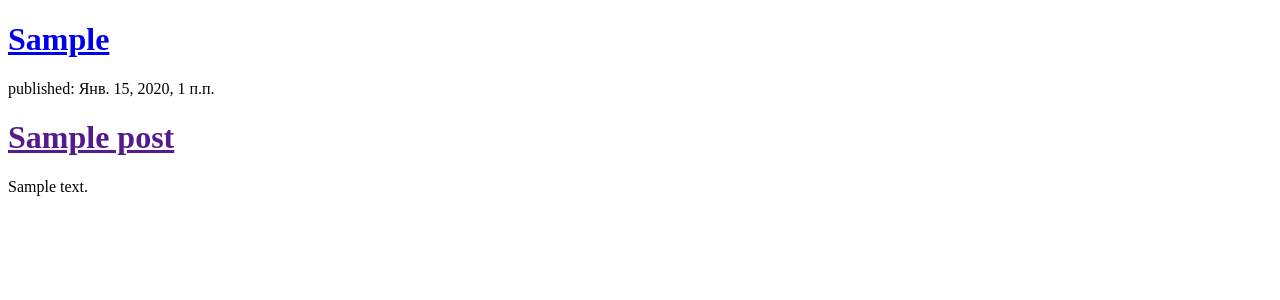
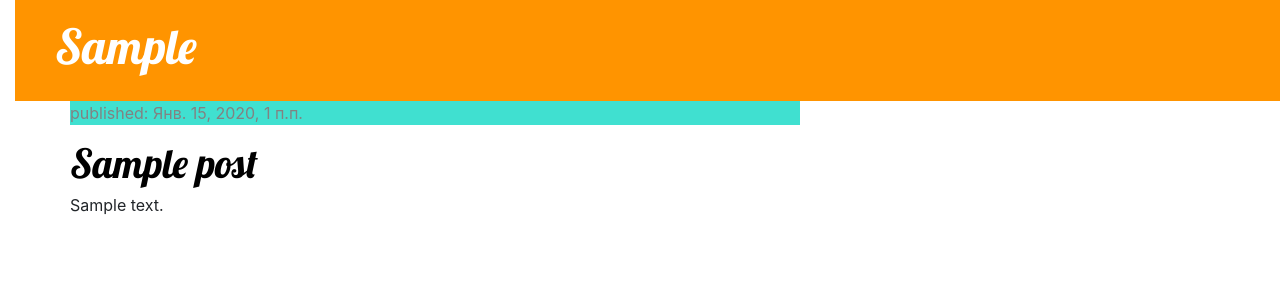
Before and after one commit to PFdevelopment/my-first-blog, a Django app: template blog/templates/blog/post_list.html in a window 1280 px wide. Shown: the top 300 px of the page. Run offline with Django 3.2, Linux system fonts and the light colour scheme; the template is opened without the code that fills it: values that come from a table or form of the project are taken from there, others are empty; tables that the repository leaves empty hold one stand-in row (values such as "Sample post"); some libraries are stand-ins or nearby versions.

Commit message:
Adding CSS.

```diff
--- /dev/null
+++ b/blog/static/css/blog.css
@@ -0,0 +1,56 @@
+body {
+  padding-left: 15px;
+}
+
+h1 a {
+  font-family: 'Lobster';
+  color: #FCA205;
+}
+
+.page-header {
+    background-color: #ff9400;
+    margin-top: 0;
+    padding: 20px 20px 20px 40px;
+}
+
+.page-header h1, .page-header h1 a, .page-header h1 a:visited, .page-header h1 a:active {
+    color: #ffffff;
+    font-size: 36pt;
+    text-decoration: none;
+}
+
+.content {
+    margin-left: 40px;
+}
+
+h1, h2, h3, h4 {
+    font-family: 'Lobster', cursive;
+}
+
+.date {
+    color: #828282;
+    background-color: turquoise;
+}
+
+.save {
+    float: right;
+}
+
+.post-form textarea, .post-form input {
+    width: 100%;
+}
+
+.top-menu, .top-menu:hover, .top-menu:visited {
+    color: #ffffff;
+    float: right;
+    font-size: 26pt;
+    margin-right: 20px;
+}
+
+.post {
+    margin-bottom: 70px;
+}
+
+.post h1 a, .post h1 a:visited {
+    color: #000000;
+}
--- a/blog/templates/blog/post_list.html
+++ b/blog/templates/blog/post_list.html
@@ -1,21 +1,34 @@
+{% load staticfiles %}
 <!DOCTYPE html>
 <html>
     <head>
         <title>Vovan's Blog</title>
+        <link rel="stylesheet" href="https://maxcdn.bootstrapcdn.com/bootstrap/4.0.0-beta/css/bootstrap.min.css" integrity="sha384-/Y6pD6FV/Vv2HJnA6t+vslU6fwYXjCFtcEpHbNJ0lyAFsXTsjBbfaDjzALeQsN6M" crossorigin="anonymous">
+        <link href="//fonts.googleapis.com/css?family=Lobster&subset=latin,latin-ext" rel="stylesheet" type="text/css">
+        <link rel="stylesheet" href="{% static 'css/blog.css' %}">
     </head>
     <body>
-        <div>
+        <div class="page-header">
           <h1><a href="/">Sample</a></h1>
         </div>
         <!-- Starting for loop -->
+        <div class="content container">
+          <div class="row">
+            <div class="col-md-8">
               {% for post in posts %}
-          <div>
+                <div class="post">
                   <!-- Accessing data -->
+                  <div class="date">
                     <p>published: {{ post.published_date }}</p>
+                  </div>
                   <h1><a href="">{{ post.title }}</a></h1>
                   <p>{{ post.text|linebreaksbr }}</p>
                 </div>
               {% endfor %}
+            </div>
+          </div>
+        </div>
+
         <!-- Ending for loop -->
     </body>
 </html>
```
Lines whose indentation alone changed are shown as unchanged.
